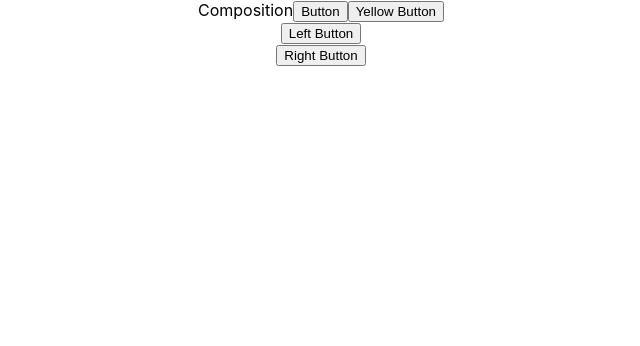
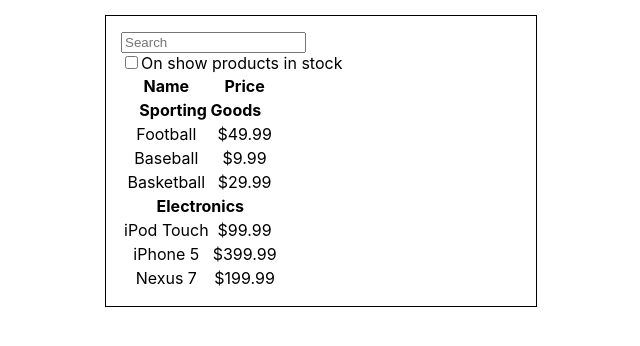
Before and after one commit to TuanPham180704/ReactJs-Total-Review, a React (Create React App) app: page / in a window 1280 px wide. Shown: the top 346 px of the page, without its empty margins (319-959 px from the left). Built offline with nearby package versions, Linux system fonts and the light colour scheme.

Commit message:
Thinking in React

```diff
--- a/src/App.js
+++ b/src/App.js
@@ -11,6 +11,7 @@
 import Calculator from './Calculator/Calculator'
 import Inheritance from './Composition-Inheritance/Inheritance'
 import Composition from './Composition-Inheritance/Composition'
+import FilterableProductTable from './ThinkinginReact/FilterableProductTable'
 
 
 function App() {
@@ -32,7 +33,7 @@
        {/* <Form/> */}
        {/* <Calculator/> */}
        {/* <Inheritance/> */}
-       <Composition/>
+       <FilterableProductTable/>
     </div>
   )
 }
--- /dev/null
+++ b/src/ThinkinginReact/FilterableProductTable.css
@@ -0,0 +1,9 @@
+.FilterableProductTable{
+  border: 1px solid #000;
+  width: 400px;
+  padding: 15px;
+  margin: 15px auto;
+}
+form{
+  text-align: left;
+}
--- /dev/null
+++ b/src/ThinkinginReact/FilterableProductTable.jsx
@@ -0,0 +1,86 @@
+import React, { Component } from 'react'
+import './FilterableProductTable.css'
+import SearchBar from './SearchBar'
+import ProductTable from './ProductTable'
+
+const productListMock = [
+  {
+    category: 'Sporting Goods',
+    price: '$49.99',
+    stocked: true,
+    name: 'Football'
+  },
+  {
+    category: 'Sporting Goods',
+    price: '$9.99',
+    stocked: true,
+    name: 'Baseball'
+  },
+  {
+    category: 'Sporting Goods',
+    price: '$29.99',
+    stocked: false,
+    name: 'Basketball'
+  },
+  {
+    category: 'Electronics',
+    price: '$99.99',
+    stocked: true,
+    name: 'iPod Touch'
+  },
+  {
+    category: 'Electronics',
+    price: '$399.99',
+    stocked: false,
+    name: 'iPhone 5'
+  },
+  {
+    category: 'Electronics',
+    price: '$199.99',
+    stocked: true,
+    name: 'Nexus 7'
+  }
+]
+
+const fetchAPI = () => Promise.resolve(productListMock)
+
+export class FilterableProductTable extends Component {
+  constructor(props) {
+    super(props)
+
+    this.state = {
+      productList: [],
+      searchText: '',
+      inStock: false
+    }
+  }
+  componentDidMount() {
+    fetchAPI().then((res) => {
+      this.setState({
+        productList: res
+      })
+    })
+  }
+  handleChange = (name) => (e) => {
+    if (name === 'searchText') {
+      this.setState({
+        searchText: e.target.value
+      })
+    } else if (name === 'inStock') {
+      this.setState({
+        inStock: e.target.checked
+      })
+    }
+  }
+  render() {
+    const { productList, searchText, inStock } = this.state
+    return (
+      <div className='FilterableProductTable'>
+        <SearchBar searchText={searchText} inStock={inStock} handleChange={this.handleChange} />
+        <ProductTable productList={productList} searchText={searchText} inStock={inStock} />
+      </div>
+    )
+  }
+}
+
+export default FilterableProductTable
--- /dev/null
+++ b/src/ThinkinginReact/ProductCategoryRow.jsx
@@ -0,0 +1,14 @@
+import React, { Component } from 'react'
+
+export class ProductCategoryRow extends Component {
+  render() {
+    const {category} = this.props
+    return (
+      <tr>
+        <th colSpan={2}>{category}</th>
+      </tr>
+    )
+  }
+}
+
+export default ProductCategoryRow
--- /dev/null
+++ b/src/ThinkinginReact/ProductRow.jsx
@@ -0,0 +1,15 @@
+import React, { Component } from 'react'
+
+export class ProductRow extends Component {
+  render() {
+    const {name,price} = this.props.product
+    return (
+      <tr>
+        <td>{name}</td>
+        <td>{price}</td>
+      </tr>
+    )
+  }
+}
+
+export default ProductRow
--- /dev/null
+++ b/src/ThinkinginReact/ProductTable.jsx
@@ -0,0 +1,41 @@
+import React, { Component } from 'react'
+import ProductCategoryRow from './ProductCategoryRow'
+import ProductRow from './ProductRow'
+
+export class ProductTable extends Component {
+  render() {
+    const {productList,searchText, inStock} = this.props
+    let lastCategory = null
+    const rows = []
+    productList.forEach((productItem)=>{
+      if(inStock && !productItem.stocked){
+        return
+      }
+      if(productItem.name.toLowerCase().indexOf(searchText.toLowerCase()) === -1){
+        return
+      }
+      if(productItem.category !== lastCategory){
+        rows.push( <ProductCategoryRow key={productItem.category} category={productItem.category}/>)
+      }
+     rows.push(<ProductRow key={productItem.name} product={productItem} />)
+      lastCategory = productItem.category
+    })
+    return (
+      <div>
+        <table >
+          <thead>
+            <tr>
+              <th>Name</th>
+              <th>Price</th>
+            </tr>
+          </thead>
+          <tbody>
+            {rows}
+          </tbody>
+        </table>
+      </div>
+    )
+  }
+}
+
+export default ProductTable
--- /dev/null
+++ b/src/ThinkinginReact/SearchBar.jsx
@@ -0,0 +1,20 @@
+import React, { Component } from 'react'
+
+export class SearchBar extends Component {
+  render() {
+    const {  searchText, inStock, handleChange} = this.props
+    return (
+      <div>
+        <form>
+          <input type='text' placeholder='Search' value={searchText} onChange={handleChange('searchText')} />
+          <div>
+            <input type='checkbox' value={inStock} onChange={handleChange('inStock')} />
+            On show products in stock
+          </div>
+        </form>
+      </div>
+    )
+  }
+}
+
+export default SearchBar
```
